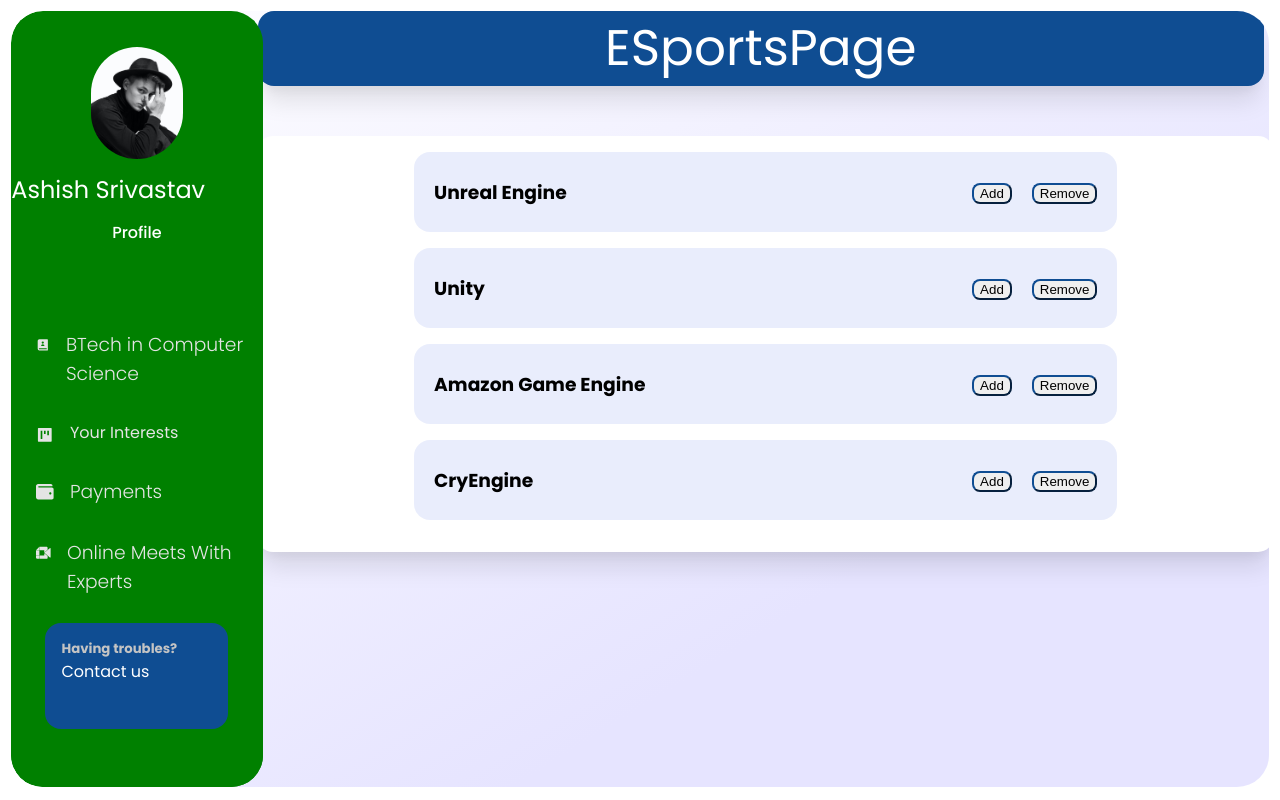
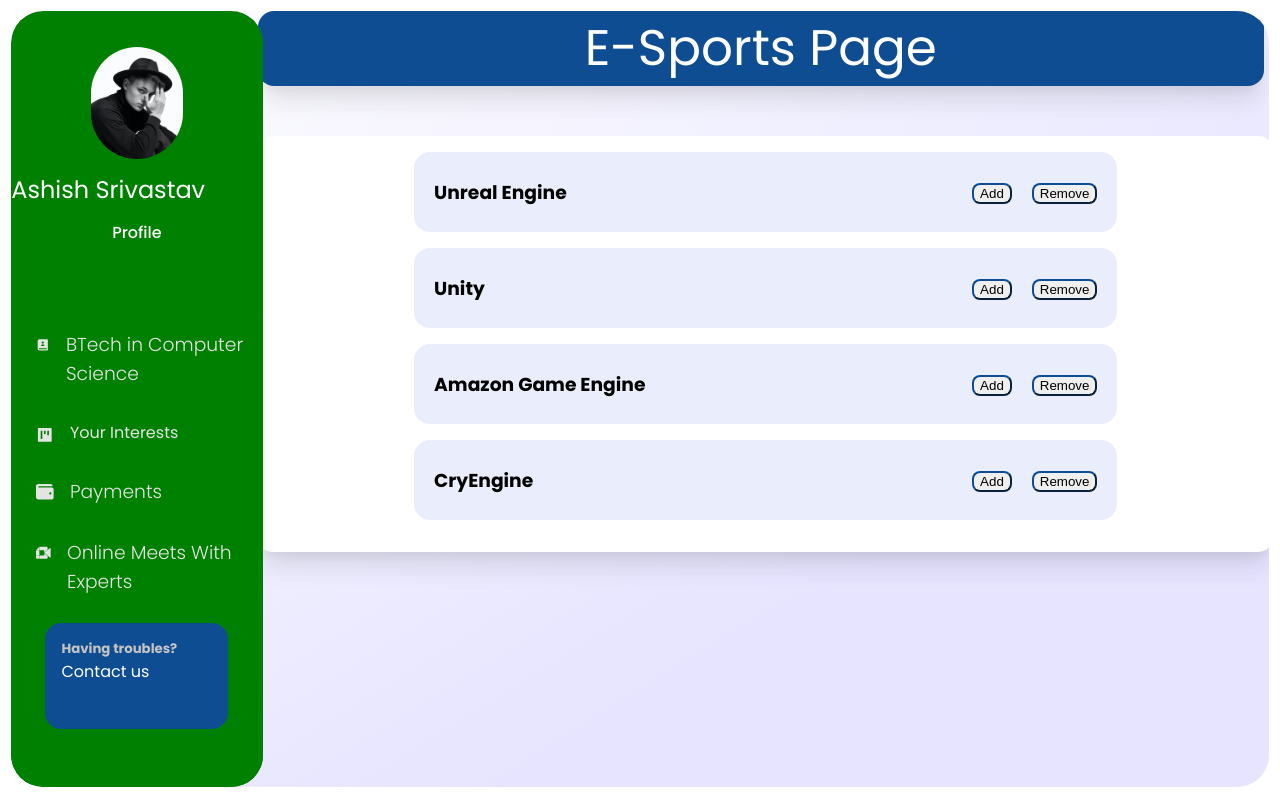
Before and after one commit to pankaj9834/Carrier-map, a React (Create React App) app in the folder Froentend/dashboard/: page /EsportsPage in a window 1280 px wide. Built offline with nearby package versions, Linux system fonts and the light colour scheme.

Commit message:
refacoring-2 3/9/22

```diff
--- a/Froentend/dashboard/src/Components/Pages/ESportsPage.js
+++ b/Froentend/dashboard/src/Components/Pages/ESportsPage.js
@@ -5,13 +5,13 @@
 
 
 let Data = data.filter(function(v) {
-  return (v.type == "Esports");
+  return (v.type === "Esports");
 })
 
 export class ESportsPage extends Component {
   render() {
     return (<PageContainer>
-      <Heading>ESportsPage</Heading>
+      <Heading>E-Sports Page</Heading>
       <InfoCard>
       <Suspense fallback={<div>Loading...</div>}>
       <Types Data={Data}/>
--- a/Froentend/dashboard/src/Components/Pages/GovernmentJobPage.js
+++ b/Froentend/dashboard/src/Components/Pages/GovernmentJobPage.js
@@ -1,17 +1,17 @@
 import React, { Component, Suspense } from 'react'
-import { InfoCard, Card, CardContent, Row, PageContainer, InfoContainer, Title, Heading } from './pagesStyled';
+import { InfoCard, PageContainer, Heading } from './pagesStyled';
 import data from "../../assets/data.json"
 const Types = React.lazy(() => import("./PageContent"))
 
 
 let Data = data.filter(function(v) {
-  return (v.type == "sports");
+  return (v.type === "government");
 })
 
 export class GovernmentJobPage extends Component {
   render() {
     return (<PageContainer>
-      <Heading>GovernmentJobPage</Heading>
+      <Heading>Government Jobs Page</Heading>
       <InfoCard>
       <Suspense fallback={<div>Loading...</div>}>
       <Types Data={Data}/>
--- a/Froentend/dashboard/src/assets/data.json
+++ b/Froentend/dashboard/src/assets/data.json
@@ -31,8 +31,8 @@
     },
     {
       "id": 7,
-      "type": "government",
-      "name": "Basket Ball"
+      "type": "sports",
+      "name": "Hockey"
     }
     ,
     {
@@ -55,6 +55,26 @@
       "id": 11,
       "type": "Esports",
       "name": "CryEngine"
+    },
+    {
+      "id": 12,
+      "type": "government",
+      "name": "UPSC"
+    },
+    {
+      "id": 13,
+      "type": "government",
+      "name": "SSC"
+    },
+    {
+      "id": 14,
+      "type": "government",
+      "name": "Railways"
+    },
+    {
+      "id": 13,
+      "type": "government",
+      "name": "State PSCs"
     }
 
   ]
```
